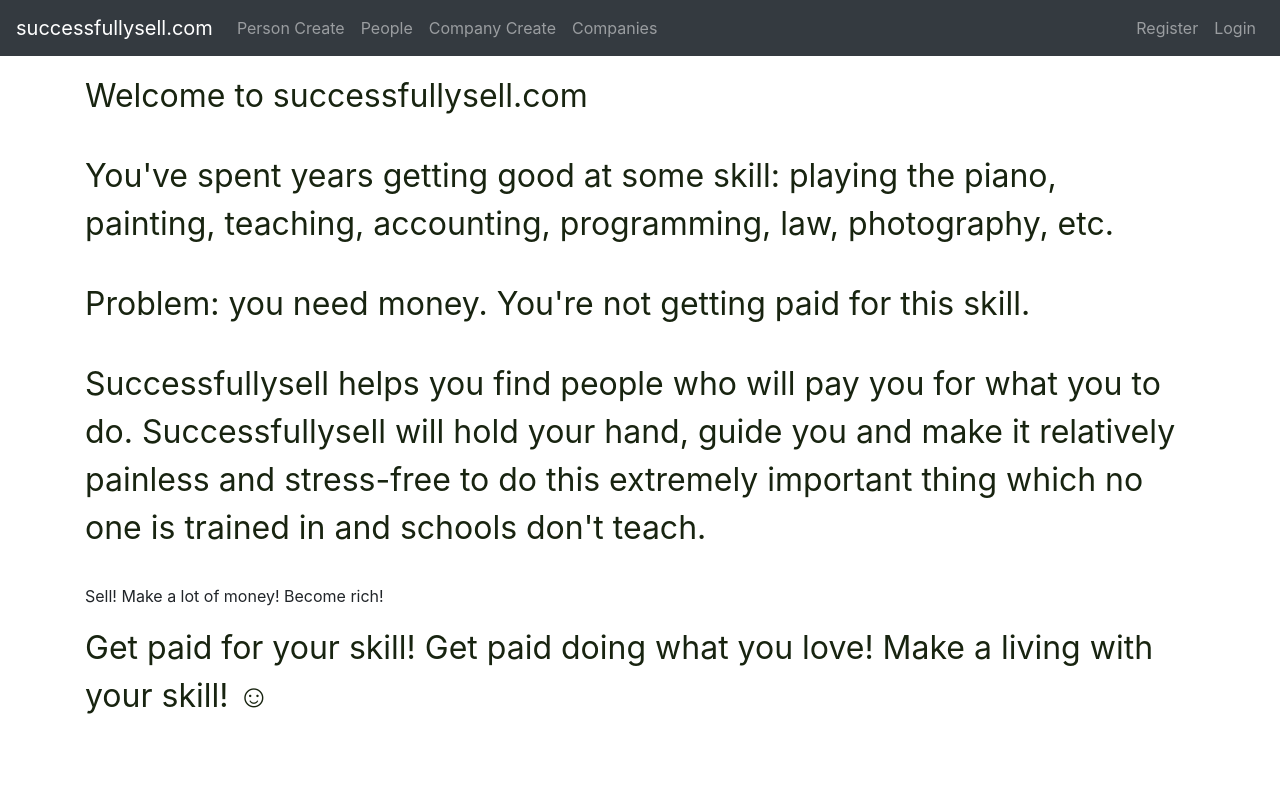
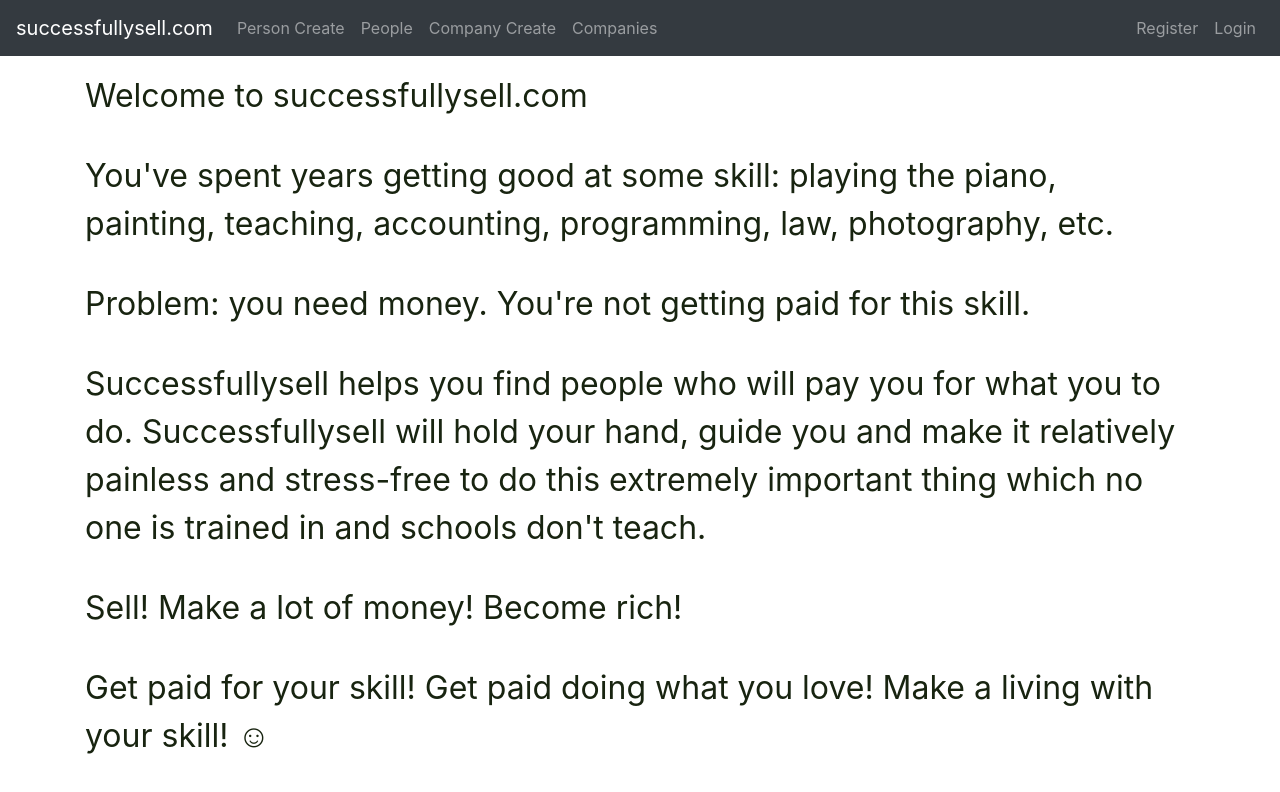
Before and after one commit to akoper/successfullysell-com, an Angular app: page / in a window 1280 px wide. Shown: the top 792 px of the page. Built offline with nearby package versions, Linux system fonts and the light colour scheme.

Commit message:
Fixed CSS error in text on homepage

```diff
--- a/src/app/homepage/homepage.component.html
+++ b/src/app/homepage/homepage.component.html
@@ -11,6 +11,6 @@
   Successfullysell will hold your hand, guide you and make it relatively painless and stress-free to do this extremely
   important thing which no one is trained in and schools don't teach.</p>
 
-<p>Sell! Make a lot of money!  Become rich!</p>
+<p class="large">Sell! Make a lot of money!  Become rich!</p>
 
 <p class="large">Get paid for your skill! Get paid doing what you love! Make a living with your skill! &#x263a;</p>
```
